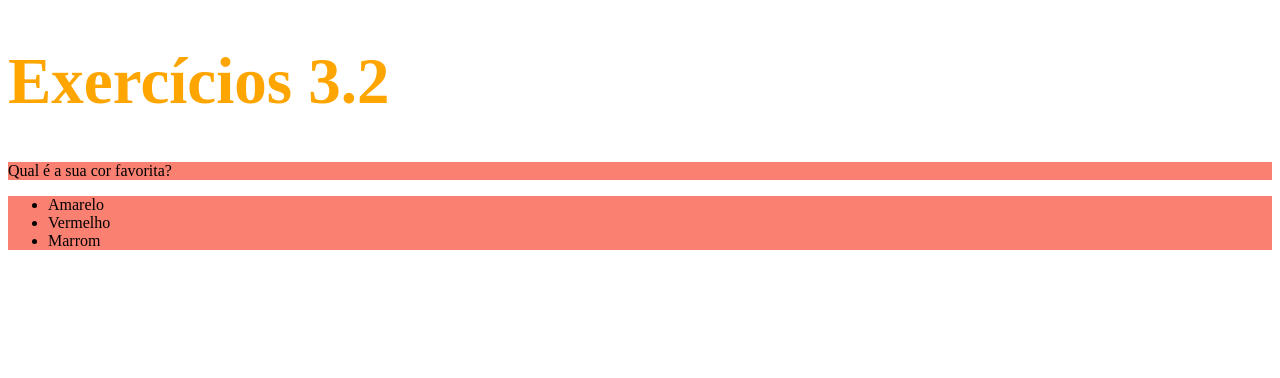
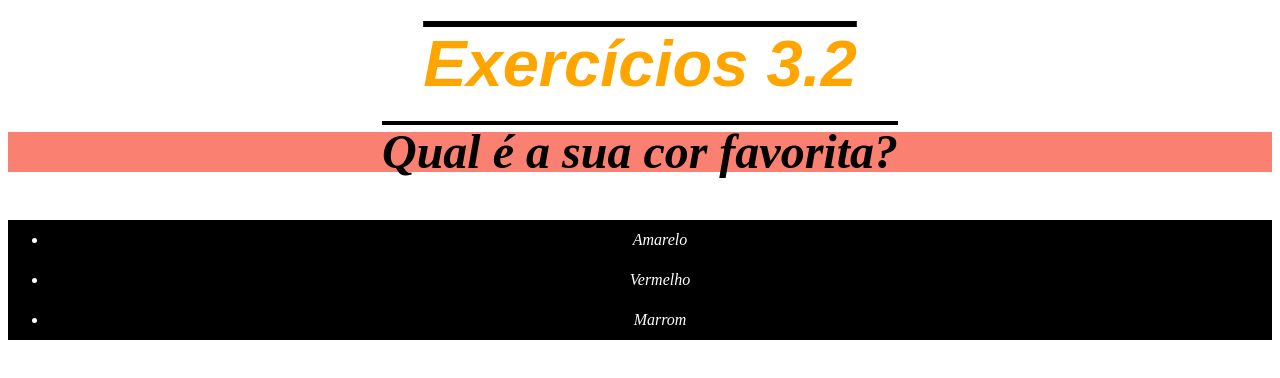
Before and after one commit to thiagopcdev/trybe-exercises, a plain HTML site: page bloco_3/dia_2/exercicio3_2.html in a window 1280 px wide. Drawn offline with Linux system fonts and the light colour scheme.

Commit message:
Exercicio3.2 parte 2

```diff
--- a/bloco_3/dia_2/exercicio3_2.html
+++ b/bloco_3/dia_2/exercicio3_2.html
@@ -7,29 +7,45 @@
       h1{
         font-size: 65px;
         color: orange;
+        font-family: sans-serif;
+      }
+
+      .p-list-style{
+        background-color:salmon;
+      }
+      p{
+        font-weight: 600;
+        font-size: 3em;
+      }
+      body{
+        font-size: 16px;
+        font-style: italic;
+        line-height: 40px;
+        text-align: center;
+        text-decoration:overline;
       }
       ul{
-        background-color:powderblue;
-      }
-      .p-list-style{
-        background-color:salmon;
+        background-color:black;
+        color: white;
       }
     </style>
 </head>
 <body>
     <h1>Exercícios 3.2</h1>
     <p class="p-list-style"> Qual é a sua cor favorita?</p>
-    <ul class="p-list-style">
+    <ul >
       <li>Amarelo</li>
       <li>Vermelho</li>
       <li>Marrom</li>
     </ul>
 
     <!-- Exercícios
-     1 - Modifique o tamanho do h1 para 65 pixels
-     2 - Modifique a cor do texto do h1 para laranja
-     3 - Modifique a cor de fundo da lista não ordenada
-     4 - Crie uma classe para modificar a cor de fundo da tag p e da ul ao mesmo tempo
+     1 - Modifique o família do h1 para sans-serif
+     2 - Deixe o parágrafo com o font-weight 600
+     3 - Modifique o font-size do body para 16px
+     4 - Coloque o tamanho do parágrafo com o tamanho de 3 vezes o padrão do body
+     5 - Explore as propriedades font-style, line-height, text-align e text-decoration
+     6 - Troque a cor de fundo de cada item da lista para a cor correspondente ao texto
     -->
 
 </body>
```
